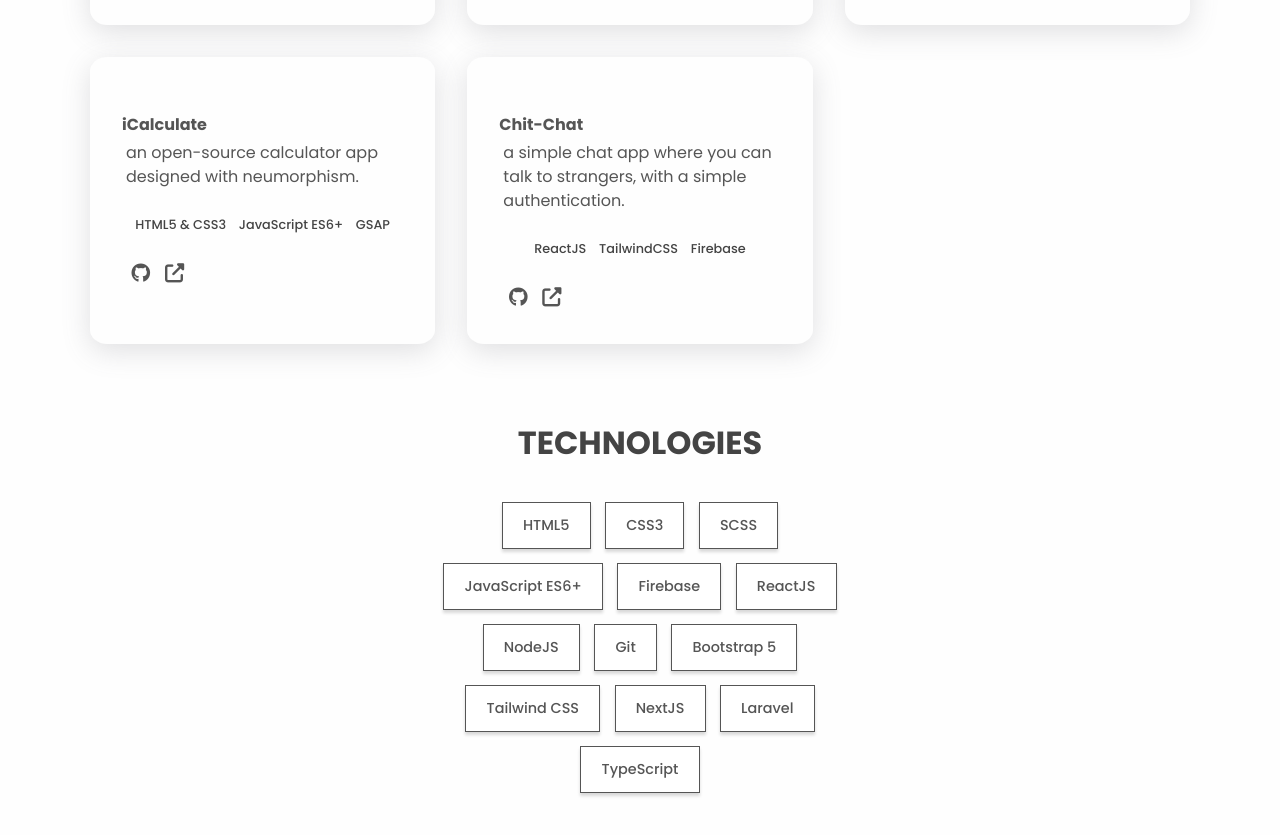
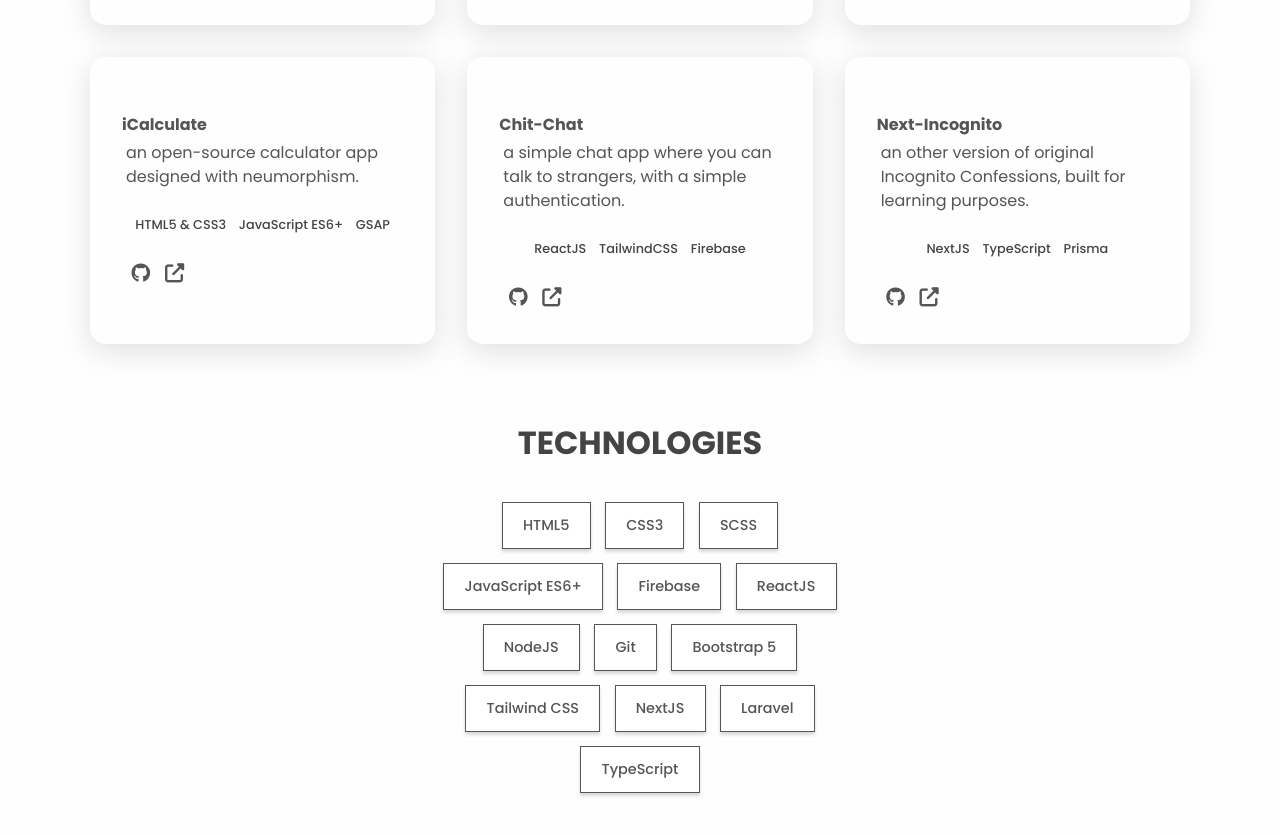
Before and after one commit to yskooo/martin, a plain HTML site: page index.html in a window 1280 px wide. Shown: the part 1112-1947 px from the top of the page. Drawn offline with Linux system fonts and the light colour scheme.

Commit message:
add project

```diff
--- a/index.html
+++ b/index.html
@@ -183,6 +183,25 @@
                         <i aria-hidden="true" class="fas fa-external-link-alt"></i>
                     </a>
                 </div>
+                <div class="project">
+                    <!--     <img src="./assets/img/blackandwhitesideview.jpg" alt=""> -->
+                    <br>
+                    <h5>Next-Incognito</h5>
+                    <p class="project__description">
+                        an other version of original Incognito Confessions, built for learning purposes.
+                    </p>
+                    <ul class="project__stack">
+                        <li class="project__stack-item">NextJS</li>
+                        <li class="project__stack-item">TypeScript</li>
+                        <li class="project__stack-item">Prisma</li>
+                    </ul>
+                    <a target="_blank" href="https://github.com/inclineteam/Next-Incognito-Confessions" aria-label="source code" class="link link--icon">
+                        <i aria-hidden="true" class="fab fa-github"></i>
+                    </a>
+                    <a target="_blank" href="" aria-label="live preview" class="link link--icon">
+                        <i aria-hidden="true" class="fas fa-external-link-alt"></i>
+                    </a>
+                </div>
             </div>
         </section>
 
```
